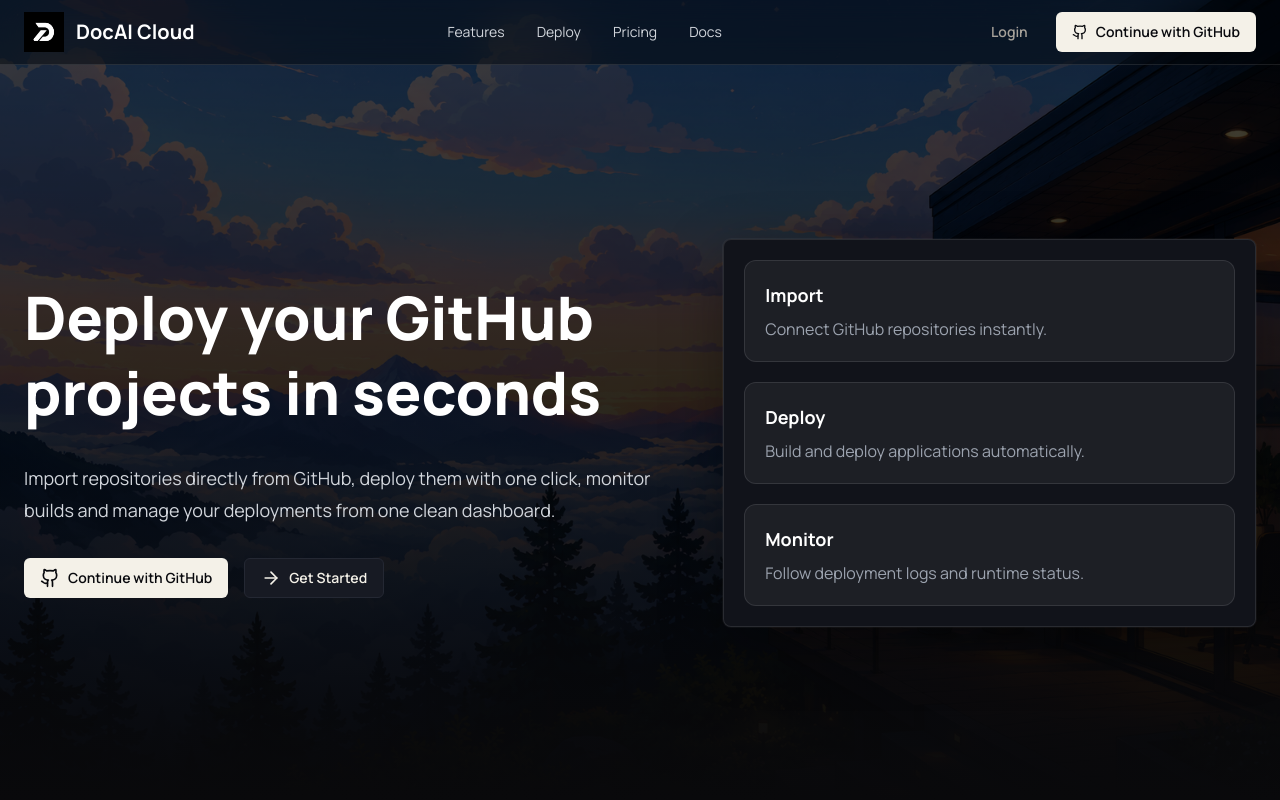
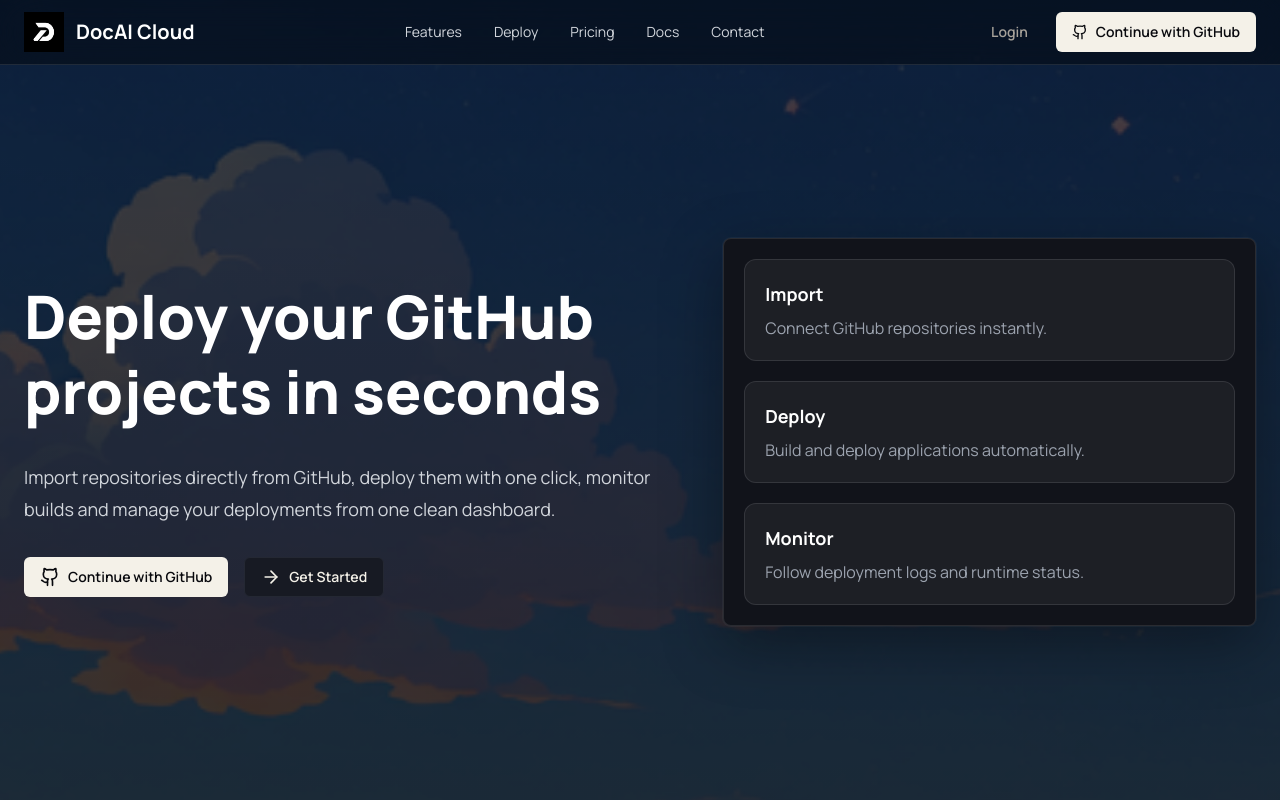
Before and after one commit to ZhumabayDias/docai, a React (Vite) app in the folder frontend/: page / in a window 1280 px wide. Shown: the top 800 px of the page. Built offline with nearby package versions, Linux system fonts and the light colour scheme; no server answers.

Commit message:
feat: improve landing page navigation

```diff
--- a/frontend/src/components/LandingNavbar.tsx
+++ b/frontend/src/components/LandingNavbar.tsx
@@ -1,19 +1,72 @@
-import { Github } from "lucide-react";
+import { Github, Menu, X } from "lucide-react";
+import { useState } from "react";
 
 import { Button } from "./Button";
 import { useAuth } from "../contexts/AuthContext";
 
 import logo from "../assets/images/logo.png";
 
-export function LandingNavbar() {
+const landingNavigation = [
+  { label: "Features", href: "#features", id: "features" },
+  { label: "Deploy", href: "#deploy", id: "deploy" },
+  { label: "Pricing", href: "#pricing", id: "pricing" },
+  { label: "Docs", href: "#docs", id: "docs" },
+  { label: "Contact", href: "#contact", id: "contact" },
+];
+
+type LandingNavbarProps = {
+  activeSection: string;
+};
+
+export function LandingNavbar({ activeSection }: LandingNavbarProps) {
   const { login } = useAuth();
+  const [isMenuOpen, setIsMenuOpen] = useState(false);
+
+  const handleNavigate = (sectionId: string) => {
+    document.getElementById(sectionId)?.scrollIntoView({ behavior: "smooth" });
+    setIsMenuOpen(false);
+  };
+
+  const renderNavLink = ({ label, href, id }: (typeof landingNavigation)[number]) => {
+    const isActive = activeSection === id;
+
+    return (
+      <a
+        key={id}
+        href={href}
+        aria-current={isActive ? "page" : undefined}
+        className={`relative rounded-sm text-sm transition duration-200 focus-visible:outline-none focus-visible:ring-2 focus-visible:ring-white/70 focus-visible:ring-offset-2 focus-visible:ring-offset-black ${
+          isActive ? "text-white" : "text-gray-300 hover:text-white"
+        }`}
+        onClick={(event) => {
+          event.preventDefault();
+          handleNavigate(id);
+        }}
+      >
+        {label}
+        <span
+          className={`absolute -bottom-2 left-0 h-px bg-white transition-all duration-300 ${
+            isActive ? "w-full opacity-100" : "w-0 opacity-0"
+          }`}
+        />
+      </a>
+    );
+  };
 
   return (
-    <header className="sticky top-0 z-50 border-b border-white/10 bg-black/40 backdrop-blur-xl">
+    <header className="fixed inset-x-0 top-0 z-50 border-b border-white/10 bg-black/40 backdrop-blur-xl">
       <div className="mx-auto flex h-16 max-w-7xl items-center justify-between px-6">
 
         {/* Logo */}
-        <div className="flex items-center gap-3">
+        <a
+          href="#hero"
+          className="flex items-center gap-3 rounded-sm focus-visible:outline-none focus-visible:ring-2 focus-visible:ring-white/70 focus-visible:ring-offset-2 focus-visible:ring-offset-black"
+          aria-label="DocAI Cloud home"
+          onClick={(event) => {
+            event.preventDefault();
+            handleNavigate("hero");
+          }}
+        >
           <img
             src={logo}
             alt="DocAI Cloud"
@@ -23,37 +76,11 @@
           <span className="text-xl font-bold text-white">
              DocAI Cloud
           </span>
-        </div>
+        </a>
 
         {/* Navigation */}
         <nav className="hidden items-center gap-8 md:flex">
-          <a
-            href="#features"
-            className="text-sm text-gray-300 transition hover:text-white"
-          >
-            Features
-          </a>
-
-          <a
-            href="#deploy"
-            className="text-sm text-gray-300 transition hover:text-white"
-          >
-            Deploy
-          </a>
-
-          <a
-            href="#pricing"
-            className="text-sm text-gray-300 transition hover:text-white"
-          >
-            Pricing
-          </a>
-
-          <a
-            href="#docs"
-            className="text-sm text-gray-300 transition hover:text-white"
-          >
-            Docs
-          </a>
+          {landingNavigation.map(renderNavLink)}
         </nav>
 
         {/* Right side */}
@@ -61,7 +88,7 @@
 
           <Button
             variant="ghost"
-            className="hidden md:inline-flex"
+            className="hidden focus-visible:outline-none focus-visible:ring-2 focus-visible:ring-white/70 focus-visible:ring-offset-2 focus-visible:ring-offset-black md:inline-flex"
             onClick={login}
           >
             Login
@@ -69,14 +96,38 @@
 
           <Button
             icon={<Github className="h-4 w-4" />}
+            className="hidden focus-visible:outline-none focus-visible:ring-2 focus-visible:ring-white/70 focus-visible:ring-offset-2 focus-visible:ring-offset-black sm:inline-flex"
             onClick={login}
           >
             Continue with GitHub
           </Button>
 
+          <button
+            type="button"
+            className="inline-flex h-10 w-10 items-center justify-center rounded-md border border-white/10 bg-white/5 text-white transition hover:bg-white/10 focus-visible:outline-none focus-visible:ring-2 focus-visible:ring-white/70 focus-visible:ring-offset-2 focus-visible:ring-offset-black md:hidden"
+            aria-label={isMenuOpen ? "Close navigation menu" : "Open navigation menu"}
+            aria-expanded={isMenuOpen}
+            aria-controls="landing-mobile-menu"
+            onClick={() => setIsMenuOpen((current) => !current)}
+          >
+            {isMenuOpen ? <X className="h-5 w-5" /> : <Menu className="h-5 w-5" />}
+          </button>
+
         </div>
 
       </div>
+
+      <nav
+        id="landing-mobile-menu"
+        aria-label="Landing page navigation"
+        className={`border-t border-white/10 bg-black/80 px-6 py-4 backdrop-blur-xl transition md:hidden ${
+          isMenuOpen ? "block" : "hidden"
+        }`}
+      >
+        <div className="mx-auto flex max-w-7xl flex-col gap-4">
+          {landingNavigation.map(renderNavLink)}
+        </div>
+      </nav>
     </header>
   );
 }
--- a/frontend/src/pages/LandingPage.tsx
+++ b/frontend/src/pages/LandingPage.tsx
@@ -1,4 +1,5 @@
 import { ArrowRight, Github } from "lucide-react";
+import { useEffect, useState } from "react";
 import { Navigate } from "react-router-dom";
 
 import { Button } from "../components/Button";
@@ -9,8 +10,71 @@
 import heroBackground from "../assets/images/hero-background.png";
 import { LandingNavbar } from "../components/LandingNavbar";
 
+const placeholderSections = [
+  { id: "features", title: "Features" },
+  { id: "deploy", title: "Deploy" },
+  { id: "pricing", title: "Pricing" },
+  { id: "docs", title: "Docs" },
+  { id: "contact", title: "Contact" },
+];
+
 export function LandingPage() {
   const { loading, isAuthenticated, login } = useAuth();
+  const [activeSection, setActiveSection] = useState("");
+  const [isHeroVisible, setIsHeroVisible] = useState(true);
+
+  useEffect(() => {
+    const sectionIds = placeholderSections.map((section) => section.id);
+    const sections = sectionIds
+      .map((sectionId) => document.getElementById(sectionId))
+      .filter((section): section is HTMLElement => Boolean(section));
+
+    const activeObserver = new IntersectionObserver(
+      (entries) => {
+        const visibleEntry = entries
+          .filter((entry) => entry.isIntersecting)
+          .sort((first, second) => second.intersectionRatio - first.intersectionRatio)[0];
+
+        if (visibleEntry) {
+          setActiveSection(visibleEntry.target.id);
+        }
+      },
+      {
+        rootMargin: "-64px 0px -55% 0px",
+        threshold: [0.2, 0.4, 0.6, 0.8],
+      },
+    );
+
+    sections.forEach((section) => activeObserver.observe(section));
+
+    const hero = document.getElementById("hero");
+    const heroObserver = new IntersectionObserver(
+      ([entry]) => {
+        setIsHeroVisible(entry.isIntersecting);
+
+        if (entry.isIntersecting) {
+          setActiveSection("");
+        }
+      },
+      {
+        rootMargin: "-64px 0px 0px 0px",
+        threshold: 0.2,
+      },
+    );
+
+    if (hero) {
+      heroObserver.observe(hero);
+    }
+
+    return () => {
+      activeObserver.disconnect();
+      heroObserver.disconnect();
+    };
+  }, []);
+
+  const scrollToHero = () => {
+    document.getElementById("hero")?.scrollIntoView({ behavior: "smooth" });
+  };
 
   if (loading) {
     return (
@@ -42,21 +106,19 @@
 
       {/* Everything visible */}
       <div className="relative z-10">
-
         {/* Navbar */}
-      <LandingNavbar />
+        <LandingNavbar activeSection={activeSection} />
 
         {/* Hero */}
-      <section className="mx-auto flex min-h-[calc(100vh-64px)] max-w-7xl items-center px-6">
-
+        <div className="pt-16">
+          <section
+            id="hero"
+            className="mx-auto flex min-h-[calc(100vh-64px)] max-w-7xl scroll-mt-16 items-center px-6"
+          >
             <div className="grid w-full gap-12 lg:grid-cols-[1.1fr_0.9fr] lg:items-center">
-
               {/* LEFT */}
               <section className="space-y-8">
-
                 <div>
-
-
                   <h1 className="mt-3 text-6xl font-black leading-tight text-white">
                     Deploy your GitHub projects in seconds
                   </h1>
@@ -69,10 +131,7 @@
                 </p>
 
                 <div className="flex flex-wrap gap-4">
-              <Button
-                icon={<Github className="h-5 w-5" />}
-                onClick={login}
-              >
+                  <Button icon={<Github className="h-5 w-5" />} onClick={login}>
                     Continue with GitHub
                   </Button>
 
@@ -84,14 +143,11 @@
                     Get Started
                   </Button>
                 </div>
-
               </section>
 
               {/* RIGHT */}
               <Card className="border-white/10 bg-black/35 backdrop-blur-xl">
-
                 <div className="space-y-5">
-
                   <div className="rounded-xl border border-white/10 bg-white/5 p-5">
                     <h3 className="text-lg font-bold text-white">
                       Import
@@ -121,15 +177,37 @@
                       Follow deployment logs and runtime status.
                     </p>
                   </div>
-
+                </div>
+              </Card>
+            </div>
+          </section>
         </div>
 
-          </Card>
+        {placeholderSections.map((section) => (
+          <section
+            key={section.id}
+            id={section.id}
+            className="mx-auto flex min-h-[55vh] max-w-7xl scroll-mt-20 flex-col justify-center px-6 py-24"
+          >
+            <h2 className="text-4xl font-black leading-tight text-white">
+              {section.title}
+            </h2>
+            <p className="mt-3 text-lg leading-8 text-gray-300">
+              Coming in the next update
+            </p>
+          </section>
+        ))}
 
-        </div>
-
-      </section>
-
+        <button
+          type="button"
+          aria-label="Back to top"
+          className={`fixed bottom-6 right-6 z-50 inline-flex h-11 w-11 items-center justify-center rounded-md border border-white/10 bg-black/70 text-white shadow-glow backdrop-blur-xl transition duration-300 hover:bg-white/10 focus-visible:outline-none focus-visible:ring-2 focus-visible:ring-white/70 focus-visible:ring-offset-2 focus-visible:ring-offset-black ${
+            isHeroVisible ? "pointer-events-none opacity-0" : "opacity-100"
+          }`}
+          onClick={scrollToHero}
+        >
+          <ArrowRight className="h-5 w-5 -rotate-90" />
+        </button>
       </div>
     </main>
   );
--- a/frontend/src/styles/index.css
+++ b/frontend/src/styles/index.css
@@ -14,6 +14,10 @@
   -moz-osx-font-smoothing: grayscale;
 }
 
+html {
+  scroll-behavior: smooth;
+}
+
 body {
   min-width: 320px;
   min-height: 100vh;
```
Lines whose indentation alone changed are shown as unchanged.
